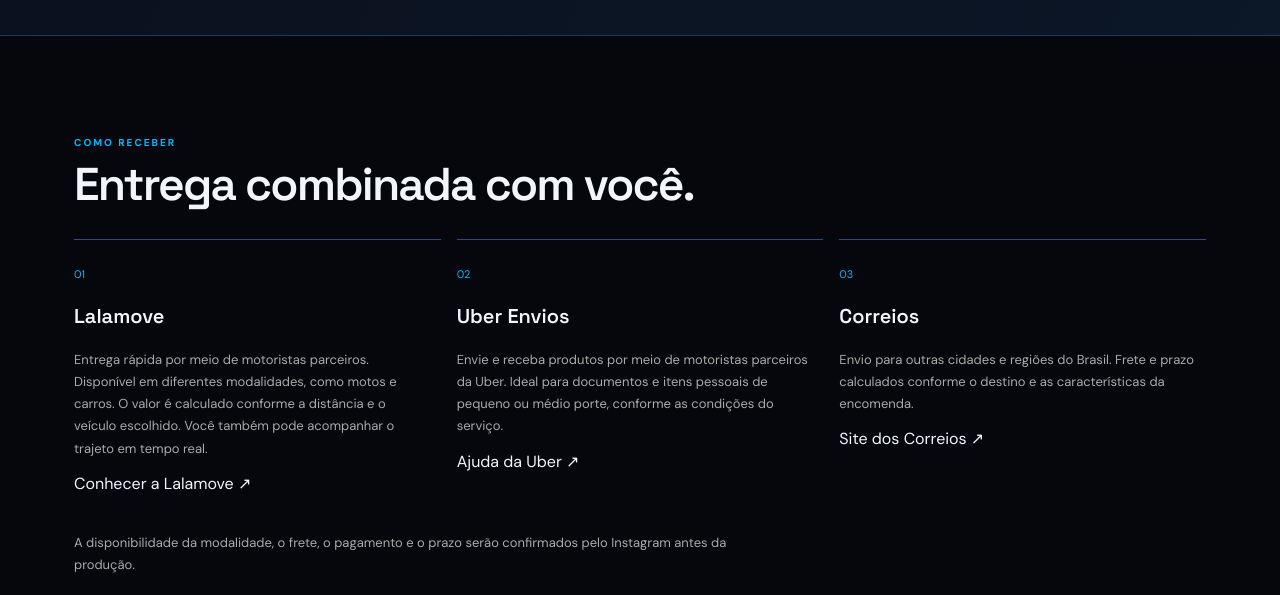
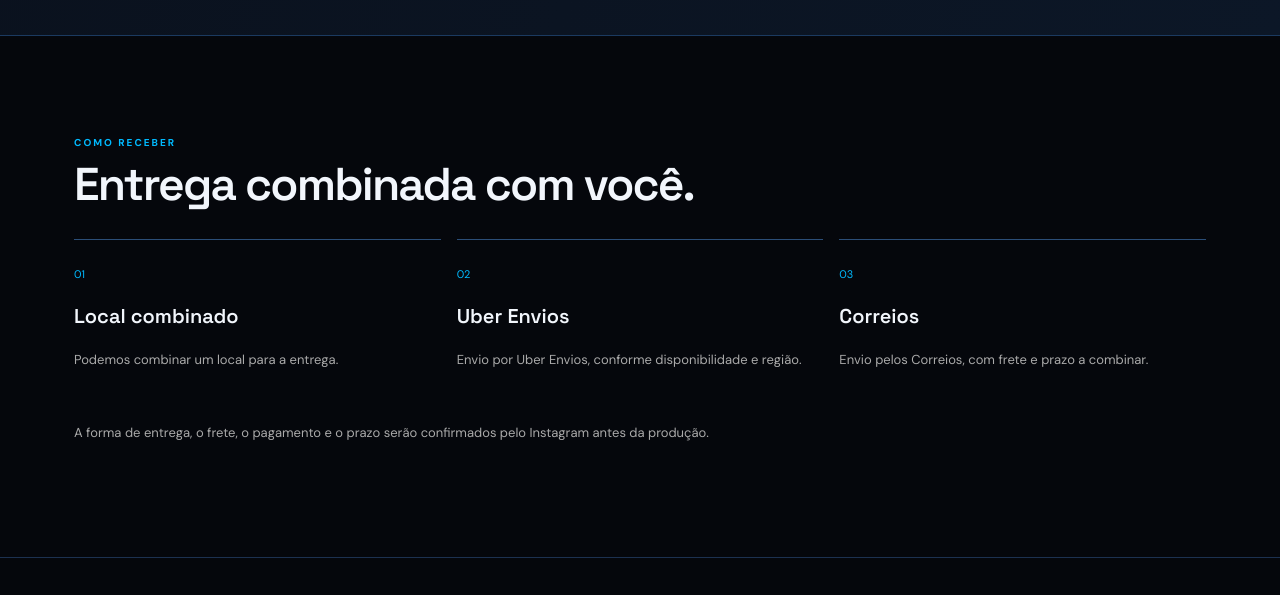
Before and after one commit to tlbm3d/catalog, a plain HTML site: page index.html in a window 1280 px wide. Shown: the part 1658-2253 px from the top of the page. Drawn offline with Linux system fonts and the light colour scheme.

Commit message:
Update index.html

```diff
--- a/index.html
+++ b/index.html
@@ -83,58 +83,25 @@
     <section class="section delivery" id="entrega">
       <p class="eyebrow">COMO RECEBER</p>
       <h2>Entrega combinada com você.</h2>
-
       <div class="delivery-grid">
         <article>
           <span>01</span>
-      <h3>Lalamove</h3>
-      <p>
-        Entrega rápida por meio de motoristas parceiros.
-        Disponível em diferentes modalidades, como motos e carros.
-        O valor é calculado conforme a distância e o veículo escolhido.
-        Você também pode acompanhar o trajeto em tempo real.
-      </p>
-      <a href="https://www.lalamove.com/pt-br/"
-         target="_blank" rel="noopener">
-        Conhecer a Lalamove ↗
-      </a>
+          <h3>Local combinado</h3>
+          <p>Podemos combinar um local para a entrega.</p>
         </article>
-
         <article>
           <span>02</span>
           <h3>Uber Envios</h3>
-      <p>
-        Envie e receba produtos por meio de motoristas parceiros
-        da Uber. Ideal para documentos e itens pessoais de pequeno
-        ou médio porte, conforme as condições do serviço.
-      </p>
-      <a href="https://help.uber.com/pt-BR/"
-         target="_blank" rel="noopener">
-        Ajuda da Uber ↗
-      </a>
+          <p>Envio por Uber Envios, conforme disponibilidade e região.</p>
         </article>
-
         <article>
           <span>03</span>
           <h3>Correios</h3>
-      <p>
-        Envio para outras cidades e regiões do Brasil.
-        Frete e prazo calculados conforme o destino e as
-        características da encomenda.
-      </p>
-      <a href="https://www.correios.com.br/"
-         target="_blank" rel="noopener">
-        Site dos Correios ↗
-      </a>
+          <p>Envio pelos Correios, com frete e prazo a combinar.</p>
         </article>
       </div>
-
-  <p class="delivery-foot">
-    A disponibilidade da modalidade, o frete, o pagamento e o prazo
-    serão confirmados pelo Instagram antes da produção.
-  </p>
+      <p class="delivery-foot">A forma de entrega, o frete, o pagamento e o prazo serão confirmados pelo Instagram antes da produção.</p>
     </section>
-
   </main>
 
   <footer>
```
Lines whose indentation alone changed are shown as unchanged.
